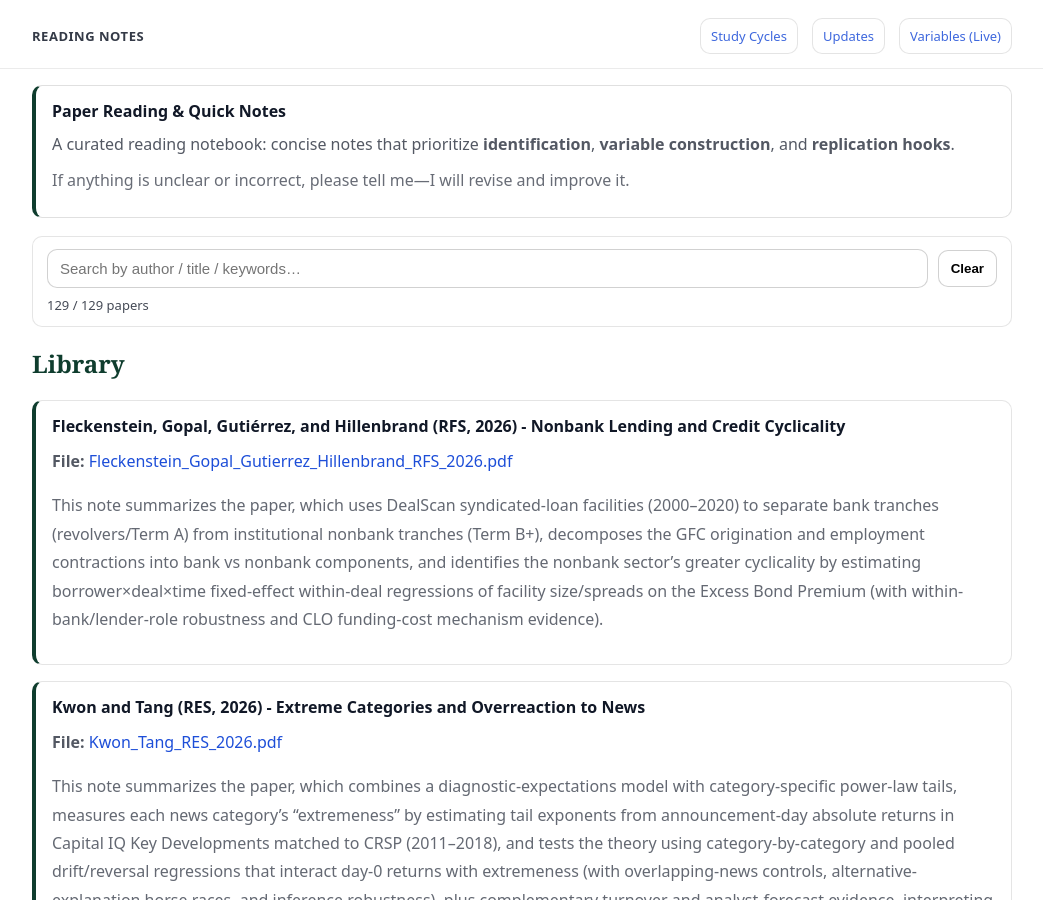
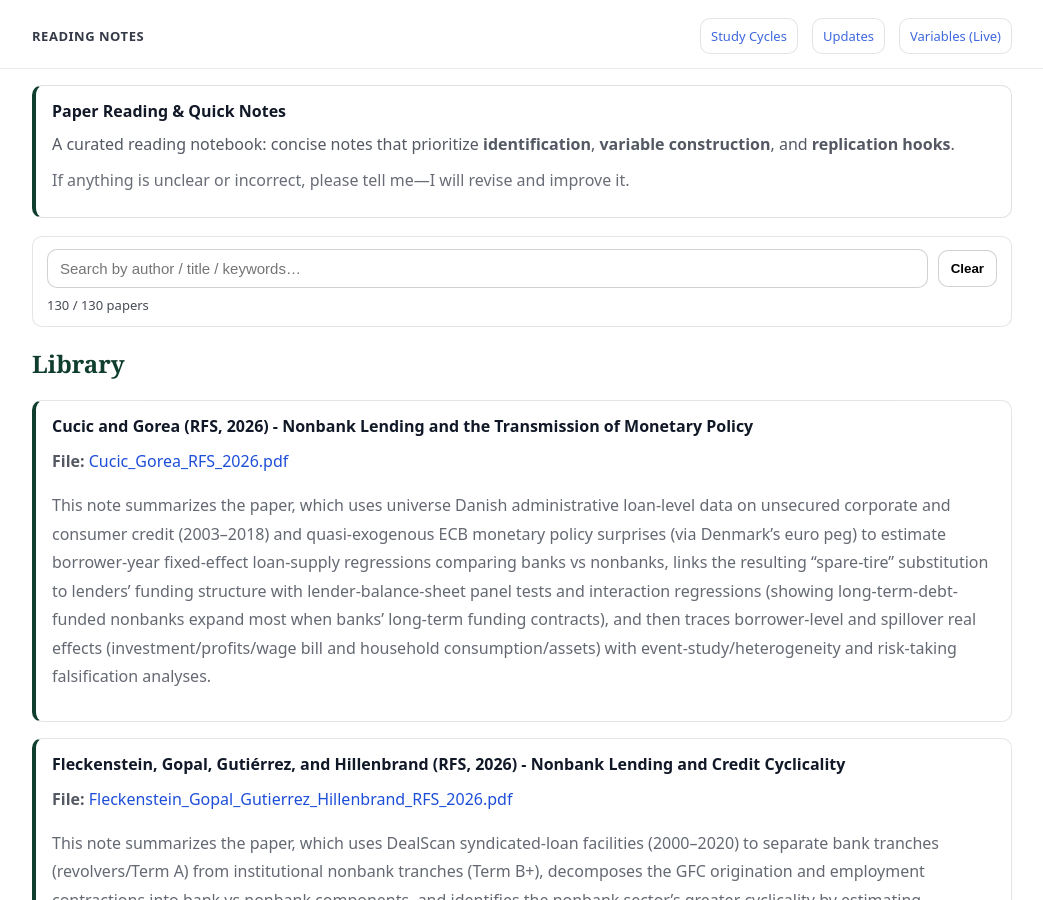
Before and after one commit to yaxinzn/study-archive, a Jekyll site: the page built from reading/index.md, in a window 1280 px wide and 900 px high. Shown: the whole window, without its empty margins (118-1161 px from the left). Built offline with Jekyll 4.4.1, drawn with Linux system fonts in a browser that asks for light colours.

Commit message:
Reading: add/update Cucic_Gorea_RFS_2026.pdf

```diff
--- a/_data/reading.yml
+++ b/_data/reading.yml
@@ -1,3 +1,7 @@
+- title: "Cucic and Gorea (RFS, 2026) - Nonbank Lending and the Transmission of Monetary Policy"
+  file: "Cucic_Gorea_RFS_2026.pdf"
+  desc: "This note summarizes the paper, which uses universe Danish administrative loan-level data on unsecured corporate and consumer credit (2003–2018) and quasi-exogenous ECB monetary policy surprises (via Denmark’s euro peg) to estimate borrower-year fixed-effect loan-supply regressions comparing banks vs nonbanks, links the resulting “spare-tire” substitution to lenders’ funding structure with lender-balance-sheet panel tests and interaction regressions (showing long-term-debt-funded nonbanks expand most when banks’ long-term funding contracts), and then traces borrower-level and spillover real effects (investment/profits/wage bill and household consumption/assets) with event-study/heterogeneity and risk-taking falsification analyses."
+
 - title: "Fleckenstein, Gopal, Gutiérrez, and Hillenbrand (RFS, 2026) - Nonbank Lending and Credit Cyclicality"
   file: "Fleckenstein_Gopal_Gutierrez_Hillenbrand_RFS_2026.pdf"
   desc: "This note summarizes the paper, which uses DealScan syndicated-loan facilities (2000–2020) to separate bank tranches (revolvers/Term A) from institutional nonbank tranches (Term B+), decomposes the GFC origination and employment contractions into bank vs nonbank components, and identifies the nonbank sector’s greater cyclicality by estimating borrower×deal×time fixed-effect within-deal regressions of facility size/spreads on the Excess Bond Premium (with within-bank/lender-role robustness and CLO funding-cost mechanism evidence)."
```
Also changed, not shown: 1 other file.
